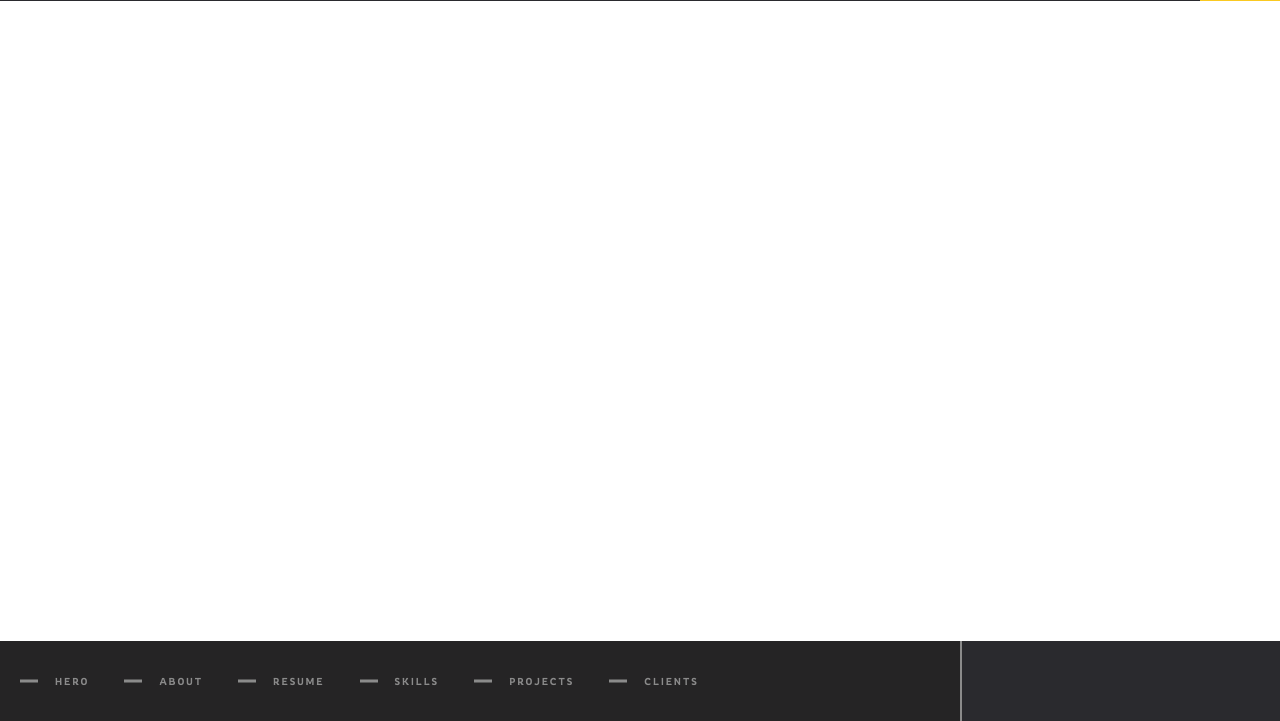
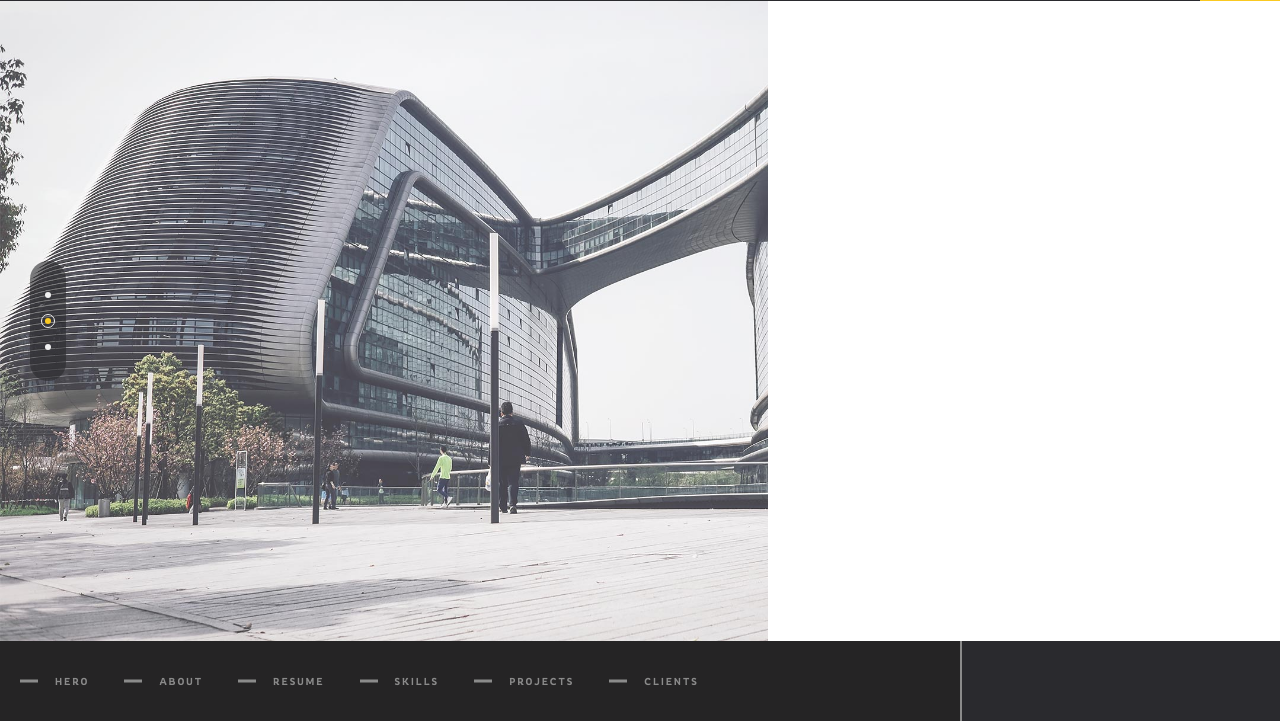
Before and after one commit to CorbicBojana/website, a website: page dist/index.html in a window 1280 px wide. Shown: the part 79-800 px from the top of the page. Drawn offline with Linux system fonts and the light colour scheme.

Commit message:
add slide

```diff
--- a/app/js/main.js
+++ b/app/js/main.js
@@ -1,4 +1,4 @@
-const buttonMenu = document.getElementById("button_menu");
+const buttonMenu = document.getElementById("button_menu");  // NAV BUTTON
 const buttonSocial = document.getElementById("button_social");
 const menuNav = document.getElementById("menu_nav");
 const socialNav = document.getElementById("social_nav");
@@ -40,3 +40,44 @@ const toggleSocialMenu = () => {
 
 buttonMenu.addEventListener("click", toggleMenu);
 buttonSocial.addEventListener("click", toggleSocialMenu);
+
+let currentSlide = 0;  // SLIDER
+const slides = document.querySelectorAll(".slide")
+const dots = document.querySelectorAll('.dot')
+
+const init = (n) => {
+  slides.forEach((slide, index) => {
+    slide.style.display = "none"
+    dots.forEach((dot, index) => {
+      dot.classList.remove("active")
+    })
+  })
+  slides[n].style.display = "block"
+  dots[n].classList.add("active")
+}
+document.addEventListener("DOMContentLoaded", init(currentSlide))
+const next = () => {
+  currentSlide >= slides.length - 1 ? currentSlide = 0 : currentSlide++
+  init(currentSlide)
+}
+
+const prev = () => {
+  currentSlide <= 0 ? currentSlide = slides.length - 1 : currentSlide--
+  init(currentSlide)
+}
+
+document.querySelector(".next").addEventListener('click', next);
+document.querySelector(".prev").addEventListener('click', prev);
+
+
+setInterval(() => {
+  next()
+}, 5000);
+
+dots.forEach((dot, i) => {
+  dot.addEventListener("click", () => {
+    console.log(currentSlide)
+    init(i)
+    currentSlide = i
+  })
+});
--- a/app/scss/main.scss
+++ b/app/scss/main.scss
@@ -280,6 +280,67 @@ body {
       }
     }
   }
+
+  .container_slide {
+    width: 60%;
+    height: calc(100vh - 16rem);
+    position: relative;
+    overflow: hidden;
+
+    .slide {
+      height: 100%;
+
+      img {
+        min-width: 100%;
+        height: 100%;
+      }
+    }
+
+    .container_dots {
+      position: absolute;
+      top: 50%;
+      left: 3rem;
+      transform: translateY(-50%);
+      width: 3.6rem;
+      height: 12rem;
+      background-color: rgba($secondary_color, 0.6);
+      border-radius: 2.5rem;
+      flex-direction: column;
+
+      .dot {
+        display: inline-block;
+        width: 0.6rem;
+        height: 0.6rem;
+        margin-bottom: 1.6rem;
+        background-color: $white_color;
+        border-radius: 50%;
+
+        &:last-child {
+          margin-bottom: 0;
+        }
+      }
+
+      .active {
+        width: 1.4rem;
+        height: 1.4rem;
+        background-color: transparent;
+        border: 0.1rem solid $white_color;
+        position: relative;
+
+        &::after {
+          content: "";
+          width: 0.6rem;
+          height: 0.6rem;
+          position: absolute;
+          top: 50%;
+          left: 50%;
+          transform: translate(-50%, -50%);
+          background-color: $primary_color;
+          border-radius: 50%;
+        }
+      }
+    }
+  }
 }
 
 @keyframes load {
```
Also changed, not shown: dist/css/main.css, dist/css/main.min.css, dist/index.html, dist/js/main.min.js.
